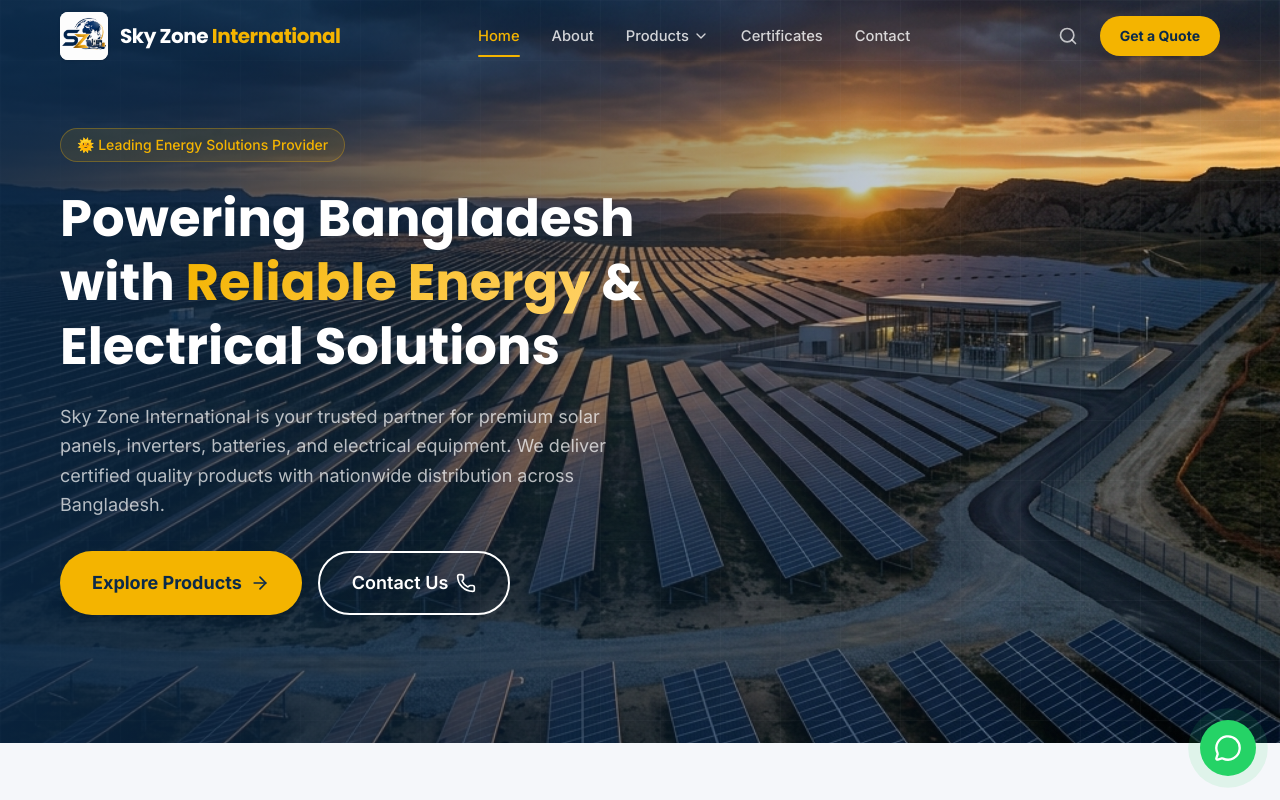
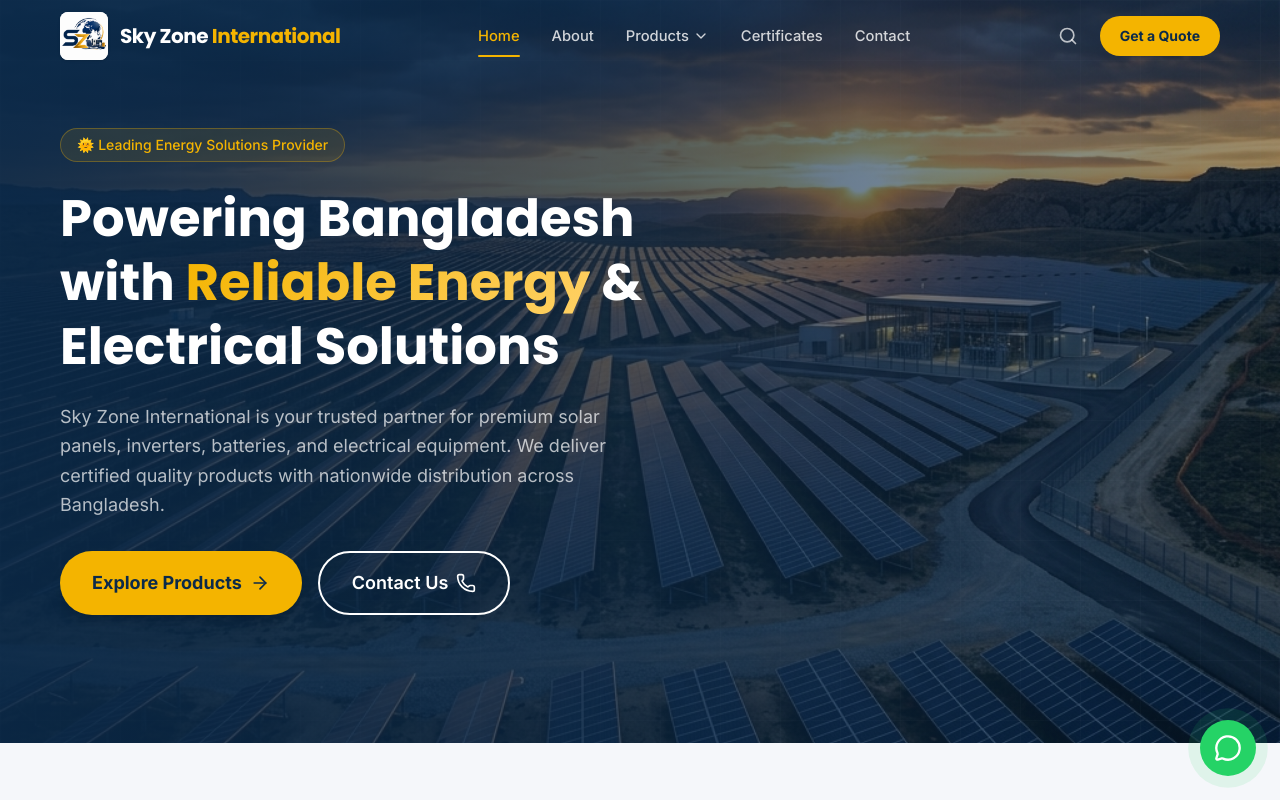
Before and after one commit to hosnemubarak/skyzone_platform, a Next.js app in the folder frontend/: page / in a window 1280 px wide. Shown: the top 800 px of the page. Built offline with nearby package versions, Linux system fonts and the light colour scheme.

Commit message:
style(hero): adjust overlay to make background image slightly less visible for better text contrast

```diff
--- a/frontend/src/components/home/Hero.tsx
+++ b/frontend/src/components/home/Hero.tsx
@@ -22,7 +22,7 @@ export default function Hero() {
       <div className="absolute inset-0 hero-grid-pattern" />
 
       {/* Gradient overlay */}
-      <div className="absolute inset-0 bg-gradient-to-r from-primary/80 via-primary/40 to-transparent" />
+      <div className="absolute inset-0 bg-gradient-to-r from-primary/90 via-primary/70 to-primary/40" />
 
       {/* Content */}
       <div className="relative w-full max-w-[1200px] mx-auto px-5 flex items-center">
```
